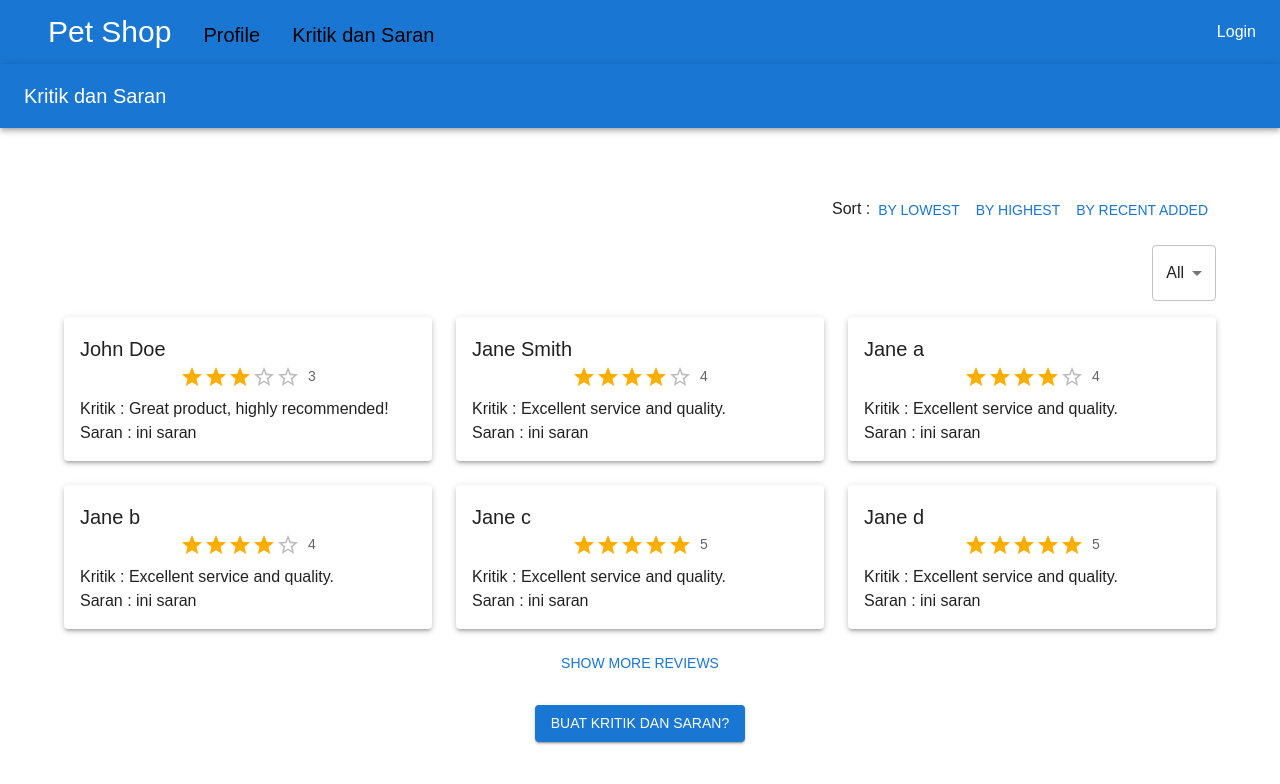
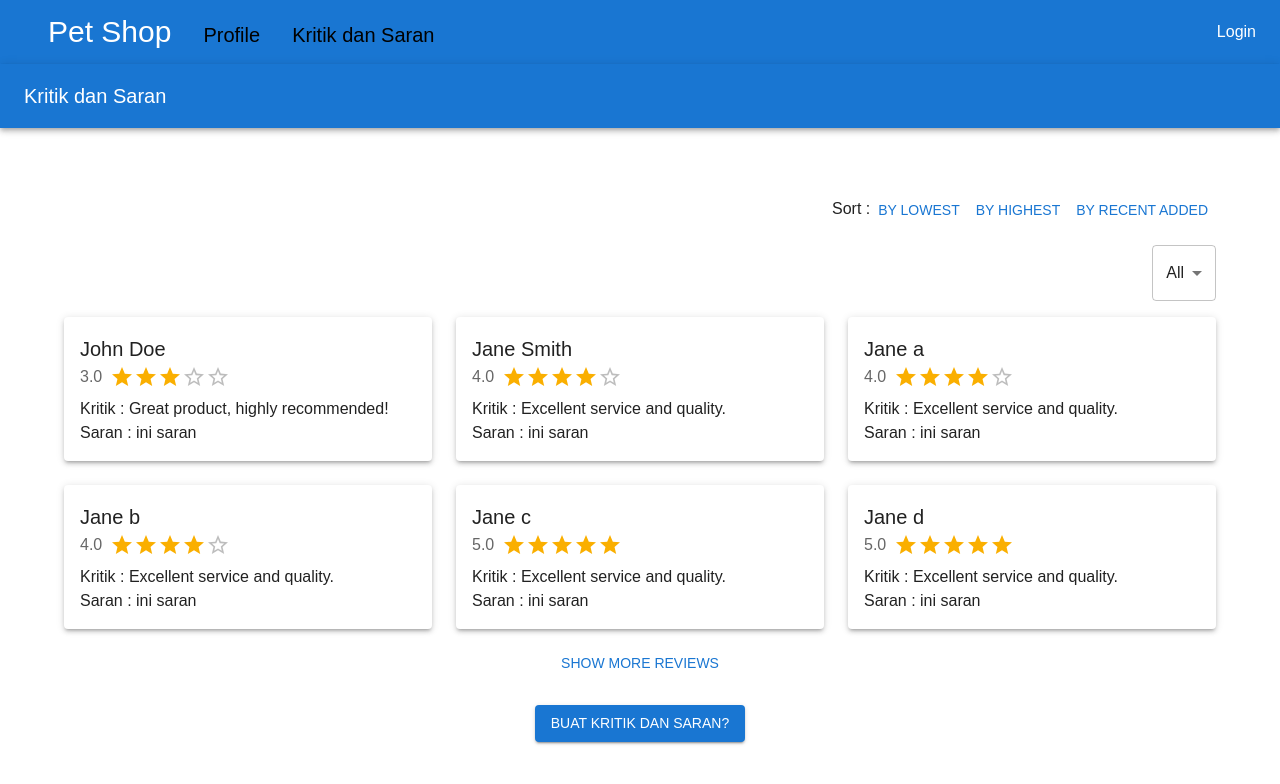
Before and after one commit to H9draIrawan/PetShop, a React (Vite) app in the folder front-end/: page /home/kritik-saran in a window 1280 px wide. Shown: the top 784 px of the page. Built offline with nearby package versions, Linux system fonts and the light colour scheme; a web font is replaced by a local one.

Commit message:
Update KritikSaran.jsx

```diff
--- a/front-end/src/pages/KritikSaran.jsx
+++ b/front-end/src/pages/KritikSaran.jsx
@@ -142,11 +142,12 @@ const KritikSaran = () => {
             <Grid item key={review.id} xs={12} md={6} lg={4}>
               <Paper elevation={3} sx={{ p: 2, height: '100%' }}>
                 <Typography variant="h6">{review.name}</Typography>
-                <Box sx={{ display: 'flex', alignItems: 'center', mb: 1, justifyContent:"center"}}>
+                <Box sx={{ display: 'flex',  mb: 1, alignItems:"center"}}>
+                <Typography variant="body1" sx={{ mr: 1, color: 'text.secondary' }}>
+                    {review.rating}.0
+                  </Typography>
                   <Rating value={review.rating} readOnly precision={0.5} icon={<StarIcon fontSize="inherit" />} />
-                  <Typography variant="body2" sx={{ ml: 1, color: 'text.secondary' }}>
-                    {review.rating}
-                  </Typography>
+
                 </Box>
                 <Typography variant="body1"> Kritik : {review.kritik}</Typography>
                 <Typography variant="body1"> Saran : {review.saran}</Typography>
```
